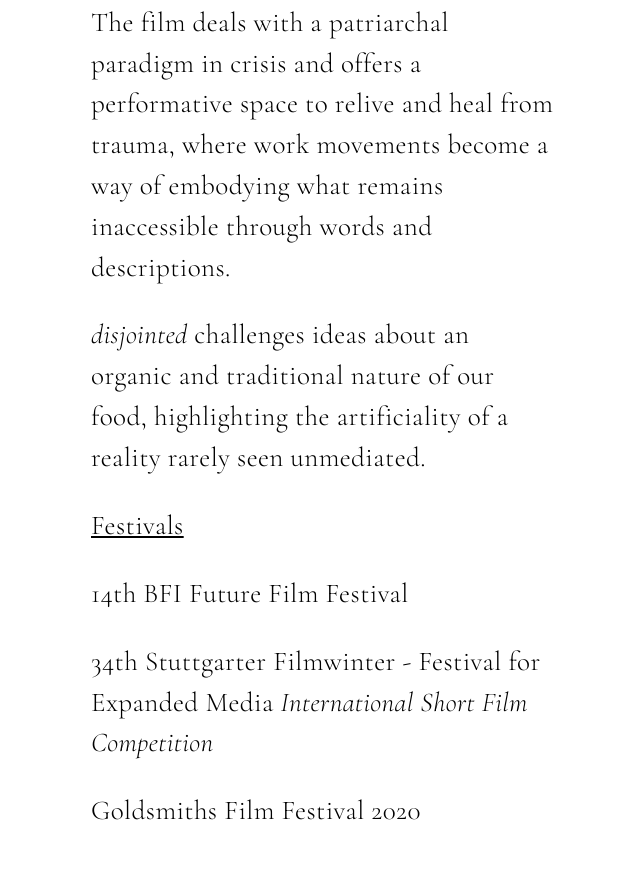
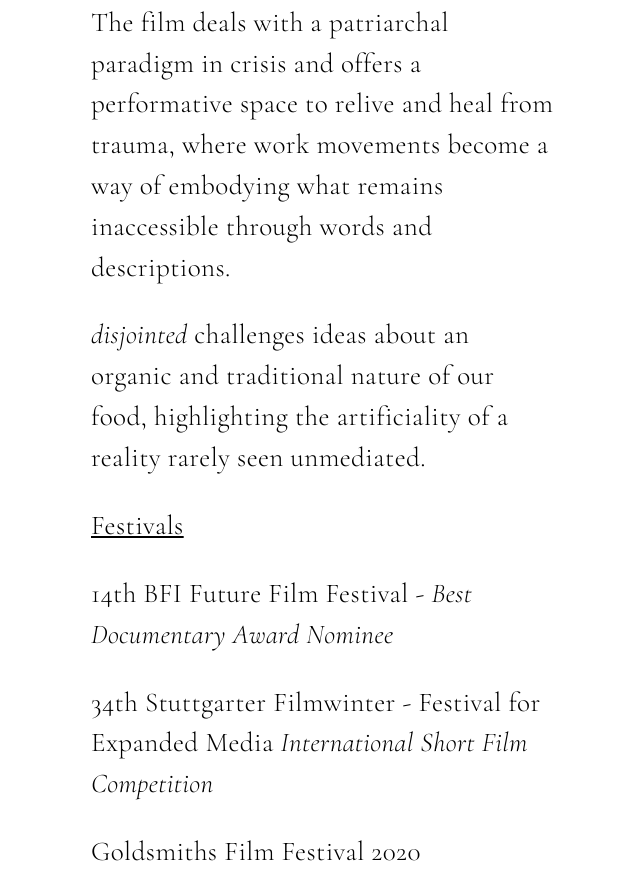
Before and after one commit to clarahelbig-portfolio/clarahelbig-portfolio.github.io, a plain HTML site: page disjointed.html in a window 1280 px wide. Shown: the part 614-1487 px from the top of the page, without its empty margins (453-1093 px from the left). Before the commit the page ends 1446 px from the top, so only its background shows below. Drawn offline with nearby package versions, Linux system fonts and the light colour scheme.

Commit message:
Update disjointed.html

```diff
--- a/disjointed.html
+++ b/disjointed.html
@@ -56,7 +56,7 @@ The film deals with a patriarchal paradigm in crisis and offers a performative s
             </p>
 
             <p><u> Festivals </u></p>
-            <p> 14th BFI Future Film Festival </p>
+            <p> 14th BFI Future Film Festival - <i> Best Documentary Award Nominee </i></p>
             <p> 34th Stuttgarter Filmwinter - Festival for Expanded Media <i> International Short Film Competition </i> </p>
             <p> Goldsmiths Film Festival 2020 </i> </p>
         </section>
```
